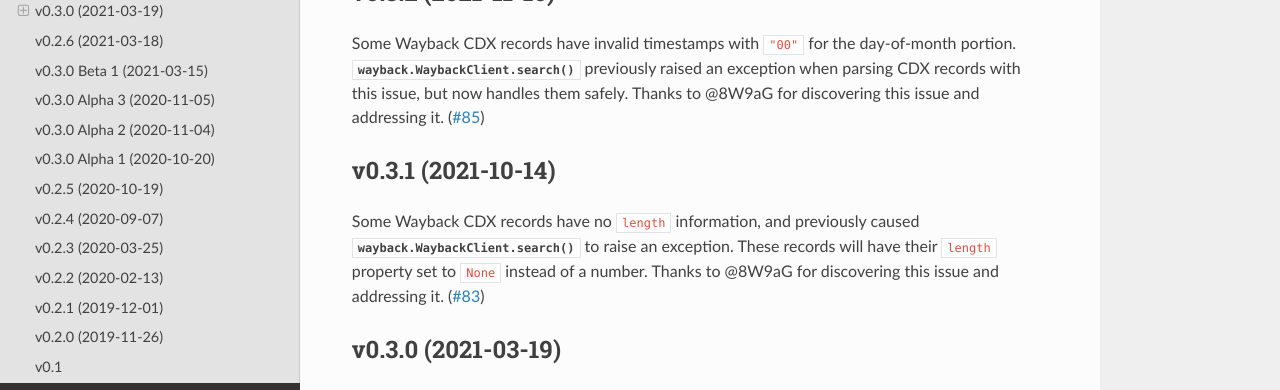
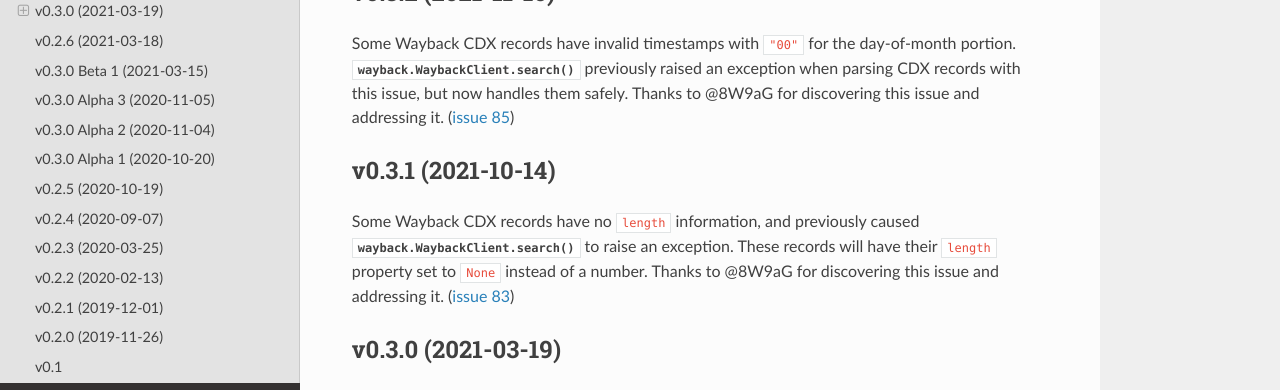
Before and after one commit to edgi-govdata-archiving/wayback, a Sphinx documentation site: the page built from docs/source/release-history.rst, in a window 1280 px wide and 900 px high. Shown: the part 288-678 px from the top of the window. Built offline with Sphinx 7.4.7 and the Read the Docs theme 2.0.0, drawn with Linux system fonts in a browser that asks for light colours; some of the changed text lies outside the part shown.

```diff
--- a/docs/source/conf.py
+++ b/docs/source/conf.py
@@ -17,9 +17,9 @@
 # add these directories to sys.path here. If the directory is relative to the
 # documentation root, use os.path.abspath to make it absolute, like shown here.
 #
-# import os
-# import sys
-# sys.path.insert(0, os.path.abspath('.'))
+import os
+import sys
+sys.path.insert(0, os.path.abspath('../..'))
 
 
 # -- General configuration ------------------------------------------------
@@ -81,7 +81,7 @@ release = wayback.__version__
 #
 # This is also used if you do content translation via gettext catalogs.
 # Usually you set "language" from the command line for these cases.
-language = None
+language = "en"
 
 # List of patterns, relative to source directory, that match files and
 # directories to ignore when looking for source files.
@@ -90,7 +90,7 @@ exclude_patterns = []
 
 # Set up link shortcuts
 extlinks = {
-    'issue': ('https://github.com/edgi-govdata-archiving/wayback/issues/%s', '#'),
+    'issue': ('https://github.com/edgi-govdata-archiving/wayback/issues/%s', 'issue %s'),
 }
 
 # The name of the Pygments (syntax highlighting) style to use.
```
Also changed, not shown: requirements-dev.txt (+7 -4 lines), 1 other file.
